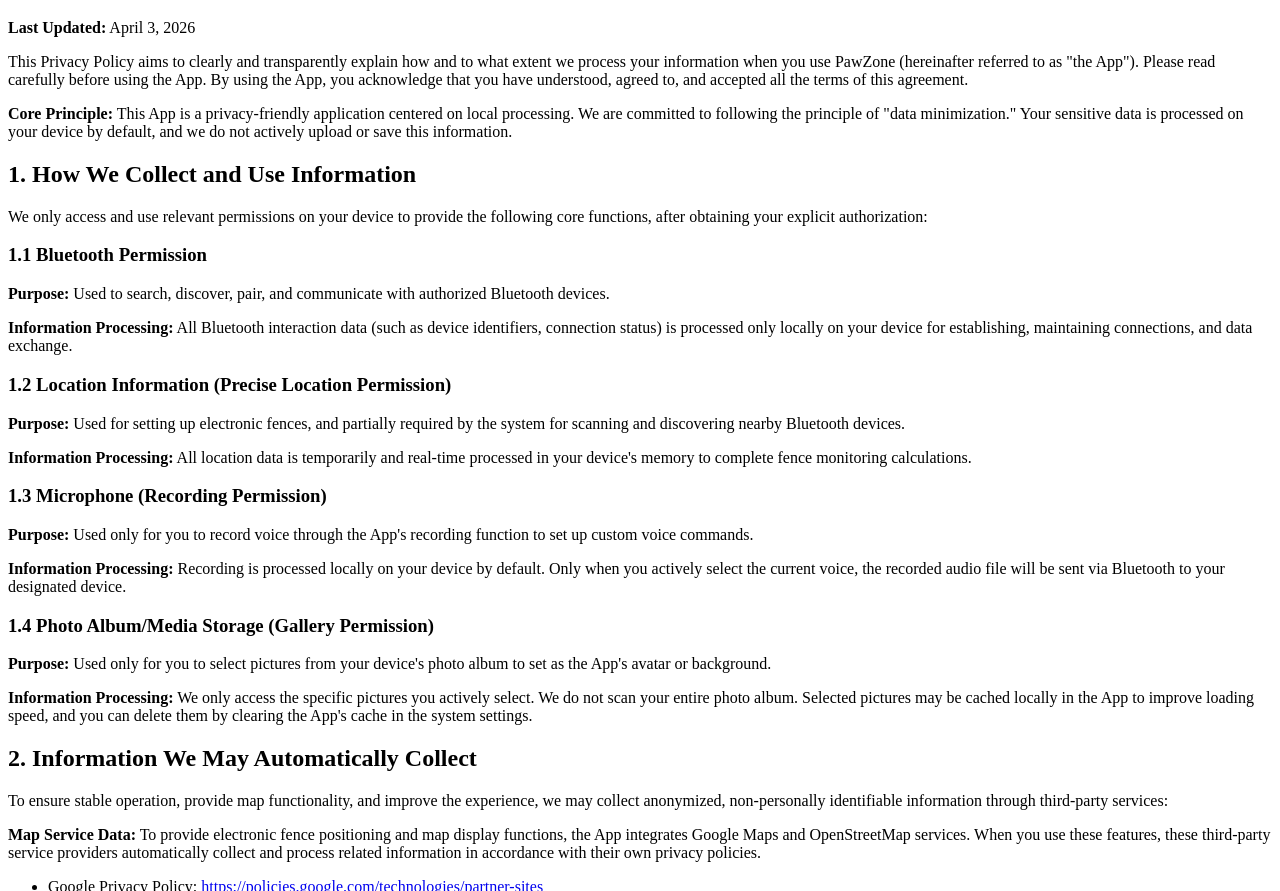
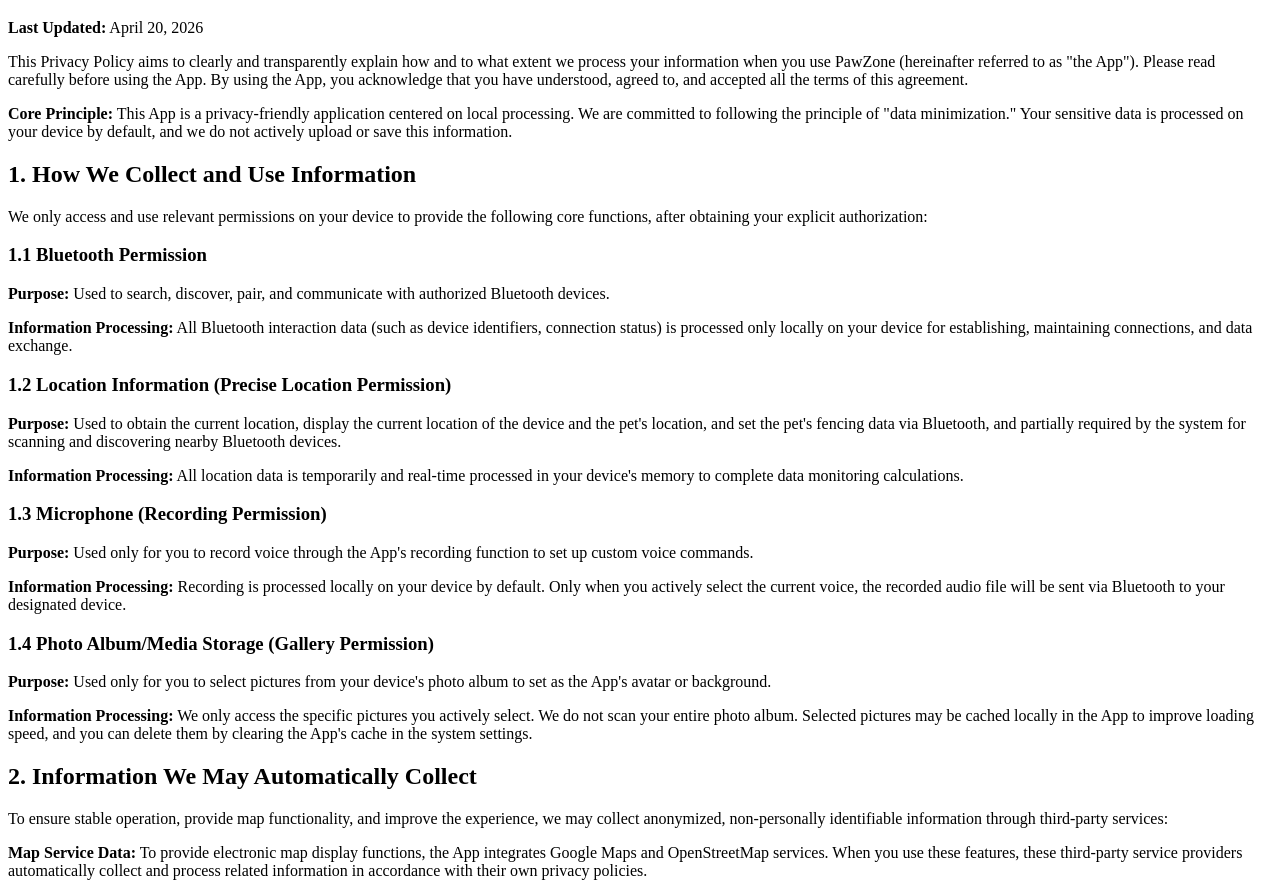
Before and after one commit to 527273742/527273742.github.io, a plain HTML site: page index.html in a window 1280 px wide. Shown: the part 61-952 px from the top of the page. Drawn offline with Linux system fonts and the light colour scheme.

Commit message:
Update index.html

```diff
--- a/index.html
+++ b/index.html
@@ -6,7 +6,7 @@
 </head>
 <body>
     <h1>PawZone Privacy Policy</h1>
-    <p><strong>Last Updated:</strong> April 3, 2026</p>
+    <p><strong>Last Updated:</strong> April 20, 2026</p>
     <p>This Privacy Policy aims to clearly and transparently explain how and to what extent we process your information when you use PawZone (hereinafter referred to as "the App"). Please read carefully before using the App. By using the App, you acknowledge that you have understood, agreed to, and accepted all the terms of this agreement.</p>
     <p><strong>Core Principle:</strong> This App is a privacy-friendly application centered on local processing. We are committed to following the principle of "data minimization." Your sensitive data is processed on your device by default, and we do not actively upload or save this information.</p>
 
@@ -18,8 +18,8 @@
     <p><strong>Information Processing:</strong> All Bluetooth interaction data (such as device identifiers, connection status) is processed only locally on your device for establishing, maintaining connections, and data exchange.</p>
 
     <h3>1.2 Location Information (Precise Location Permission)</h3>
-    <p><strong>Purpose:</strong> Used for setting up electronic fences, and partially required by the system for scanning and discovering nearby Bluetooth devices.</p>
-    <p><strong>Information Processing:</strong> All location data is temporarily and real-time processed in your device's memory to complete fence monitoring calculations.</p>
+    <p><strong>Purpose:</strong> Used to obtain the current location, display the current location of the device and the pet's location, and set the pet's fencing data via Bluetooth, and partially required by the system for scanning and discovering nearby Bluetooth devices.</p>
+    <p><strong>Information Processing:</strong> All location data is temporarily and real-time processed in your device's memory to complete data monitoring calculations.</p>
 
     <h3>1.3 Microphone (Recording Permission)</h3>
     <p><strong>Purpose:</strong> Used only for you to record voice through the App's recording function to set up custom voice commands.</p>
@@ -31,7 +31,7 @@
 
     <h2>2. Information We May Automatically Collect</h2>
     <p>To ensure stable operation, provide map functionality, and improve the experience, we may collect anonymized, non-personally identifiable information through third-party services:</p>
-    <p><strong>Map Service Data:</strong> To provide electronic fence positioning and map display functions, the App integrates Google Maps and OpenStreetMap services. When you use these features, these third-party service providers automatically collect and process related information in accordance with their own privacy policies.</p>
+    <p><strong>Map Service Data:</strong> To provide electronic map display functions, the App integrates Google Maps and OpenStreetMap services. When you use these features, these third-party service providers automatically collect and process related information in accordance with their own privacy policies.</p>
     <ul>
         <li>Google Privacy Policy: <a href="https://policies.google.com/technologies/partner-sites">https://policies.google.com/technologies/partner-sites</a></li>
         <li>OpenStreetMap Tile Usage Policy: <a href="https://operations.osmfoundation.org/policies/tiles/">https://operations.osmfoundation.org/policies/tiles/</a></li>
@@ -65,11 +65,9 @@
     <p>The App uses the following open-source libraries. We thank their authors for their contributions. The code of these libraries follows their respective open-source licenses and does not collect or transmit your personal data to the developers:</p>
     <ul>
         <li>flutter_blue_plus (<a href="https://pub.dev/packages/flutter_blue_plus">https://pub.dev/packages/flutter_blue_plus</a>) - FlutterBluePlus License</li>
-        <li>provider (<a href="https://pub.dev/packages/provider">https://pub.dev/packages/provider</a>) - MIT License</li>
         <li>flutter_svg (<a href="https://pub.dev/packages/flutter_svg">https://pub.dev/packages/flutter_svg</a>) - MIT License</li>
         <li>shared_preferences (<a href="https://pub.dev/packages/shared_preferences">https://pub.dev/packages/shared_preferences</a>) - BSD-3-Clause License</li>
         <li>flutter_animate (<a href="https://pub.dev/packages/flutter_animate">https://pub.dev/packages/flutter_animate</a>) - BSD-3-Clause License</li>
-        <li>flutter_local_notifications (<a href="https://pub.dev/packages/flutter_local_notifications">https://pub.dev/packages/flutter_local_notifications</a>) - BSD-3-Clause License</li>
         <li>flutter_map (<a href="https://pub.dev/packages/flutter_map">https://pub.dev/packages/flutter_map</a>) - BSD-3-Clause License</li>
         <li>latlong2 (<a href="https://pub.dev/packages/latlong2">https://pub.dev/packages/latlong2</a>) - Copyright 2015 Michael Mitterer (office@mikemitterer.at),IT-Consulting and Development Limited, Austrian Branch</li>
         <li>cached_network_image (<a href="https://pub.dev/packages/cached_network_image">https://pub.dev/packages/cached_network_image</a>) - MIT License</li>
@@ -98,6 +96,7 @@
         <li>json_annotation (<a href="https://pub.dev/packages/json_annotation">https://pub.dev/packages/json_annotation</a>) - BSD-3-Clause License</li>
         <li>json_serializable (<a href="https://pub.dev/packages/json_serializable">https://pub.dev/packages/json_serializable</a>) - BSD-3-Clause License</li>
         <li>showcaseview (<a href="https://pub.dev/packages/showcaseview">https://pub.dev/packages/showcaseview</a>) - MIT License</li>
+        <li>interactive_slider (<a href="https://pub.dev/packages/interactive_slider">https://pub.dev/packages/interactive_slider</a>) - BSD-3-Clause License</li>
     </ul>
 
     <h2>8. Policy Changes</h2>
```
